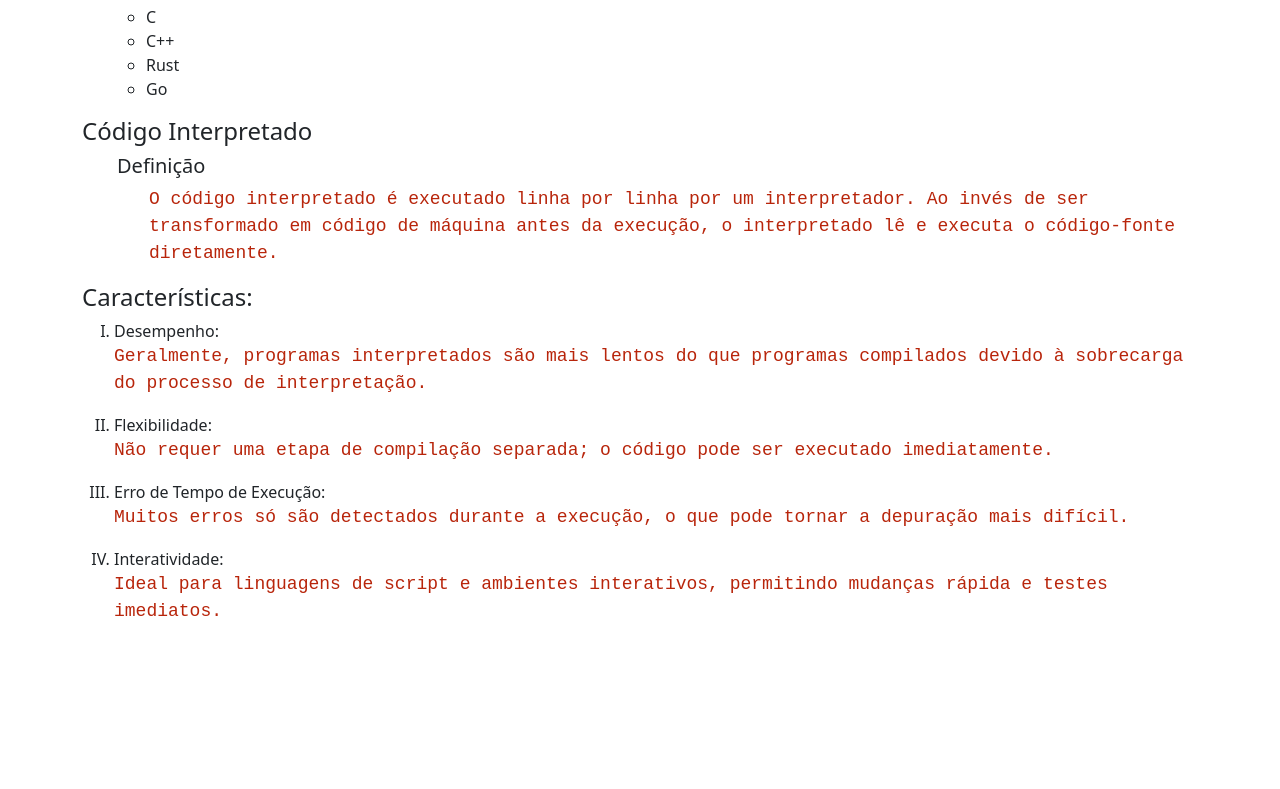
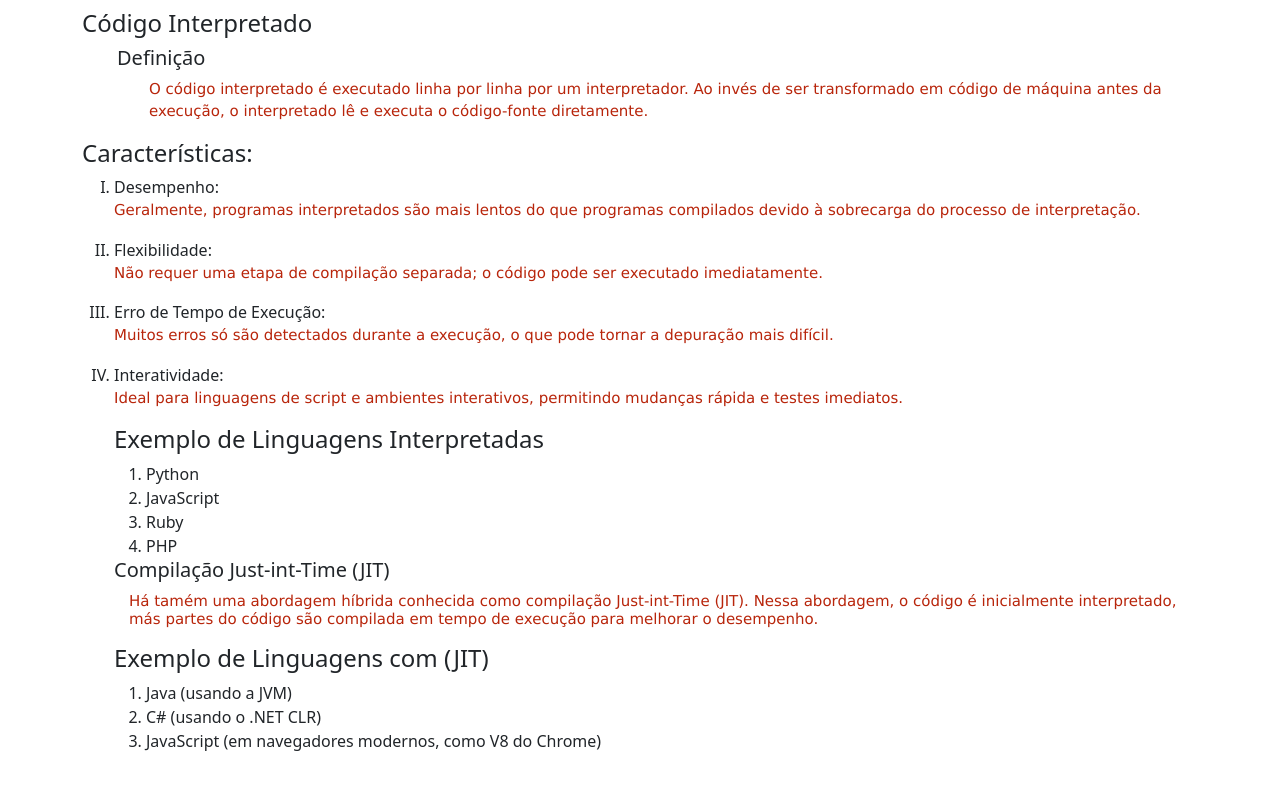
Before and after one commit to FagnerFontes/Site-Curso-Java-no-Eclipse, a plain HTML site: page TipoCodigo.html in a window 1280 px wide. Shown: the part 699-1488 px from the top of the page. Before the commit the page ends 1388 px from the top, so only its background shows below. Drawn offline with nearby package versions, Linux system fonts and the light colour scheme.

Commit message:
"Atualização 29/07/2024"

```diff
--- a/TipoCodigo.html
+++ b/TipoCodigo.html
@@ -17,8 +17,8 @@
 
        p{
         color:rgb(184, 37, 11);
-        font-size: 18px;
-        font-family: 'Courier New', Courier, monospace;
+        font-size: 15px;
+        font-family: Verdana, Geneva, Tahoma, sans-serif;
        };
 
 
@@ -132,6 +132,29 @@
                     Ideal para linguagens de script e ambientes interativos, permitindo mudanças rápida e testes imediatos.
                 </p>
             </li>
+
+            <h4>Exemplo de Linguagens Interpretadas</h4>
+            <ol>
+                <li>Python</li>
+                <li>JavaScript</li>
+                <li>Ruby</li>
+                <li>PHP</li>
+            </ol>
+
+            <h5>
+                Compilação Just-int-Time (JIT)
+
+                <P style="margin-left: 15px; margin-top: 10px;">
+                    Há tamém uma abordagem híbrida conhecida como compilação Just-int-Time (JIT). Nessa abordagem, o código é inicialmente interpretado, más partes do código são compilada em tempo de execução para melhorar o desempenho.
+                </P>
+            </h5>
+
+            <h4>Exemplo de Linguagens com (JIT)</h4>
+            <ol>
+                <li>Java (usando a JVM)</li>
+                <li>C# (usando o .NET CLR)</li>
+                <li>JavaScript (em navegadores modernos, como V8 do Chrome)</li>
+            </ol>
         </ol>
 
         </ul>
```
Also changed, not shown: condicionais/fundamentacao.html (+27 -4 lines), condicionais/if.png (added).
